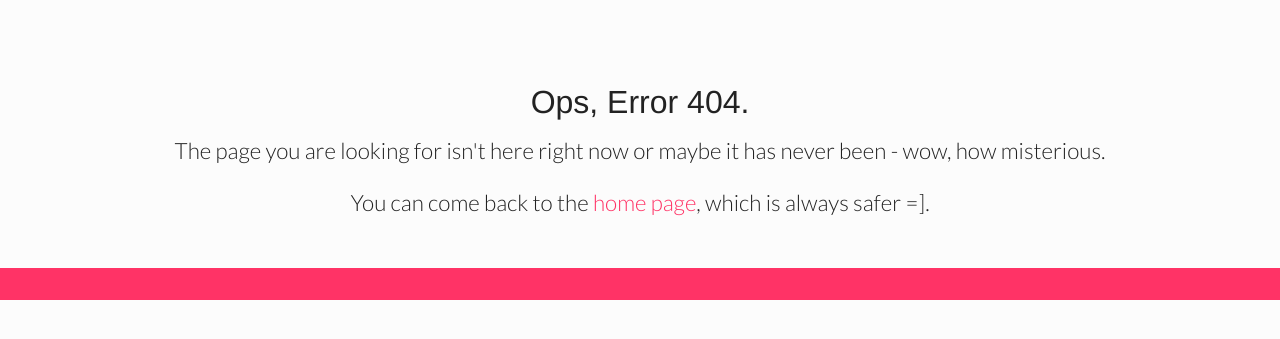
After one commit to patestevao/patestevao.com-old, a Flask app: page /404.html in a window 1280 px wide. The commit adds this page. Shown: the top 339 px of the page. Run offline with Flask 2, Linux system fonts and the light colour scheme; some libraries are stand-ins or nearby versions.

Commit message:
creates 404 page and makes minor changes

```diff
--- a/app.py
+++ b/app.py
@@ -14,5 +14,9 @@ def index2():
 def contact():
 	return render_template('contact.html')
 
+@app.route('/404.html')
+def error_404():
+	return render_template('404.html')
+
 if __name__ == '__main__':
     app.run(host='0.0.0.0', debug=True)
--- a/static/css/app.css
+++ b/static/css/app.css
@@ -384,10 +384,20 @@ body {
   font-weight: 300;
   background-color: #fcfcfc;
   text-align: center;
-  font-size: 1em; }
+  font-size: 1em;
+  height: 100%; }
+
+#page-wrapper {
+  min-height: 100%;
+  height: auto !important;
+  height: 100%;
+  margin: 0 auto -2em; }
+  #page-wrapper #push {
+    height: 2em; }
 
 #content {
-  margin-top: 8em; }
+  margin-top: 8em;
+  padding-right: 1em; }
   #content #gato {
     margin-top: 1em; }
   #content #bio-summary {
@@ -412,6 +422,18 @@ body {
     text-align: center;
     margin-bottom: 5%; }
 
+#footer {
+  height: 2em;
+  background-color: #ff3366;
+  margin-top: 2em; }
+
+@media only screen and (max-device-width: 1024px) {
+  #content {
+    margin-top: 4em;
+    padding-right: 0; }
+
+  #gato {
+    height: 12em; } }
 @media only screen and (min-device-width: 641px) and (max-device-width: 1000px) {
   #content {
     margin-top: 4em; }
@@ -427,5 +449,25 @@ body {
       font-size: 2.5em; }
     #content #gato {
       height: 8em; } }
+@media only screen and (max-device-width: 366px) {
+  #content {
+    margin-left: 0;
+    padding-right: 0; }
+    #content #greeting {
+      font-size: 2em; } }
+#error-404-content {
+  margin-top: 5em; }
+  #error-404-content h2 {
+    font-size: 2em; }
+  #error-404-content p {
+    font-size: 1.4em; }
+  #error-404-content a {
+    text-decoration: none;
+    color: #f36;
+    transition-property: background-color, color;
+    transition-duration: 0.2s; }
+  #error-404-content a:hover, #error-404-content a:focus {
+    background-color: #f36;
+    color: #fcfcfc; }
 
 /*# sourceMappingURL=app.css.map */
--- a/static/sass/app.scss
+++ b/static/sass/app.scss
@@ -12,10 +12,23 @@ body {
 	background-color: $bg-color;
 	text-align: center;
 	font-size: 1em;
+	height: 100%;
+}
+
+#page-wrapper {
+	min-height: 100%;
+	height: auto !important;
+	height: 100%;
+	margin: 0 auto -2em;
+
+	#push {
+		height: 2em;
+	}
 }
 
 #content {
 	margin-top: 8em;
+	padding-right: 1em;
 
 	#gato {
 		margin-top: 1em;
@@ -53,6 +66,24 @@ body {
 	}
 }
 
+#footer {
+	height: 2em;
+	background-color: #ff3366;
+	margin-top: 2em;
+}
+
+@media only screen
+	and (max-device-width: 1024px) {
+		#content {
+			margin-top: 4em;
+			padding-right: 0;
+		}
+
+		#gato {
+			height: 12em;
+		}
+	}
+
 @media only screen
   and (min-device-width: 641px)
   and (max-device-width: 1000px) {
@@ -85,3 +116,38 @@ body {
 			}
 		}
 	}
+
+@media only screen
+	and (max-device-width: 366px) {
+		#content {
+			margin-left: 0;
+			padding-right: 0;
+			#greeting {
+				font-size: 2em;
+			}
+		}
+	}
+
+#error-404-content {
+	margin-top: 5em;
+
+	h2 {
+		font-size: 2em;
+	}
+
+	p {
+		font-size: 1.4em;
+	}
+
+	a {
+		text-decoration: none;
+		color: #f36;
+		transition-property: background-color, color;
+		transition-duration: 0.2s;
+	}
+
+	a:hover, a:focus {
+		background-color: #f36;
+		color: $bg-color;
+	}
+}
--- /dev/null
+++ b/templates/404.html
@@ -0,0 +1,12 @@
+{% extends 'base.html' %}
+{% block content %}
+<div id="error-404-content">
+	<div class="row">
+		<div class="small-12 columns">
+			<h2>Ops, Error 404.</h2>
+			<p>The page you are looking for isn't here right now or maybe it has never been - wow, how misterious.</p>
+			<p>You can come back to the <a href="index.html">home page</a>, which is always safer =].</p>
+		</div>
+	</div>
+</div>
+{% endblock content%}
--- a/templates/base.html
+++ b/templates/base.html
@@ -22,7 +22,11 @@
 	</script>
 </head>
 <body>
-{% block content %}
-{% endblock content %}
+	<div id="page-wrapper">
+		{% block content %}
+		{% endblock content %}
+		<div id="push"></div>
+	</div>
+	<div id="footer"></div>
 </body>
 </html>
```
Also changed, not shown: templates/index.html (+5 -4 lines), 1 other file.
